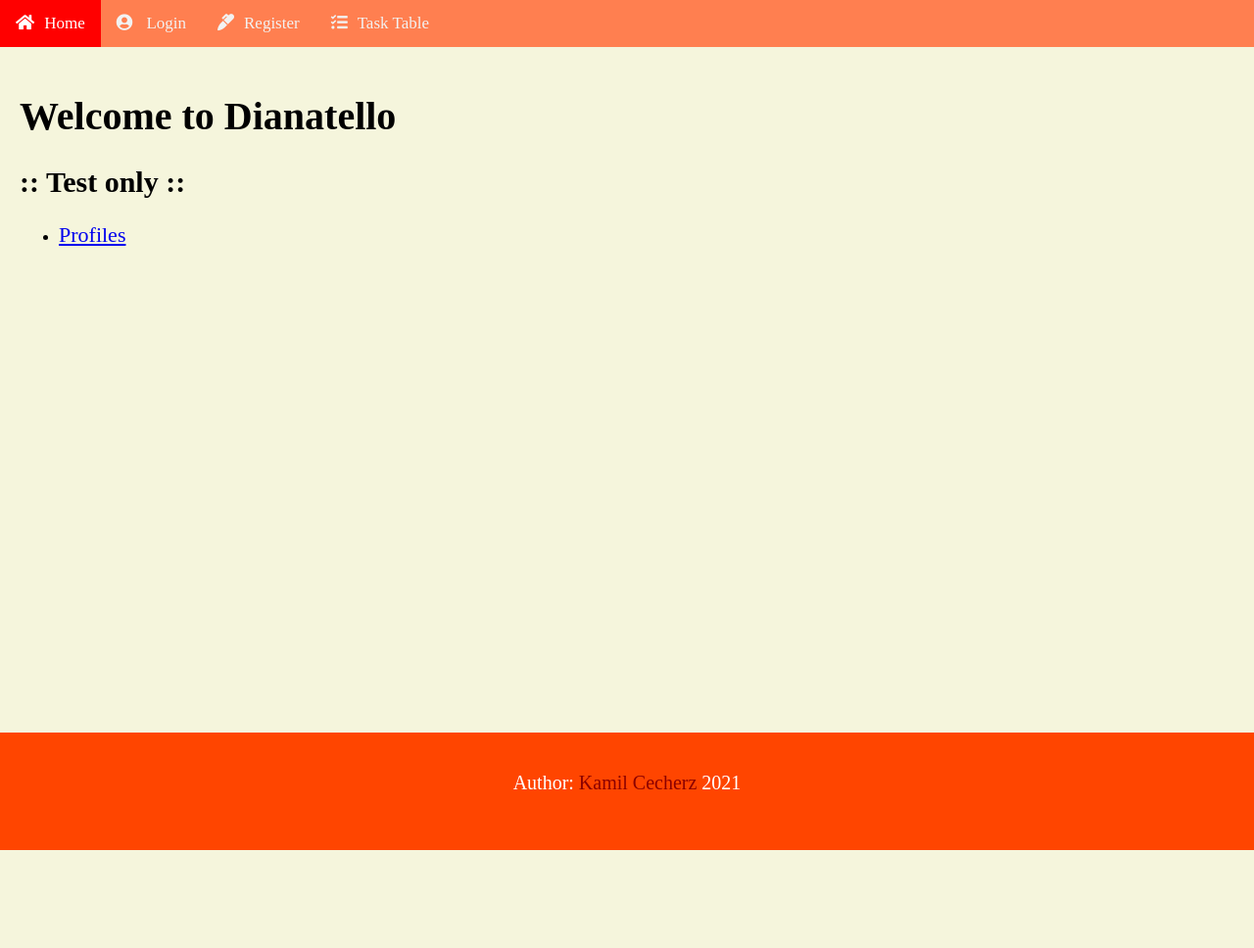
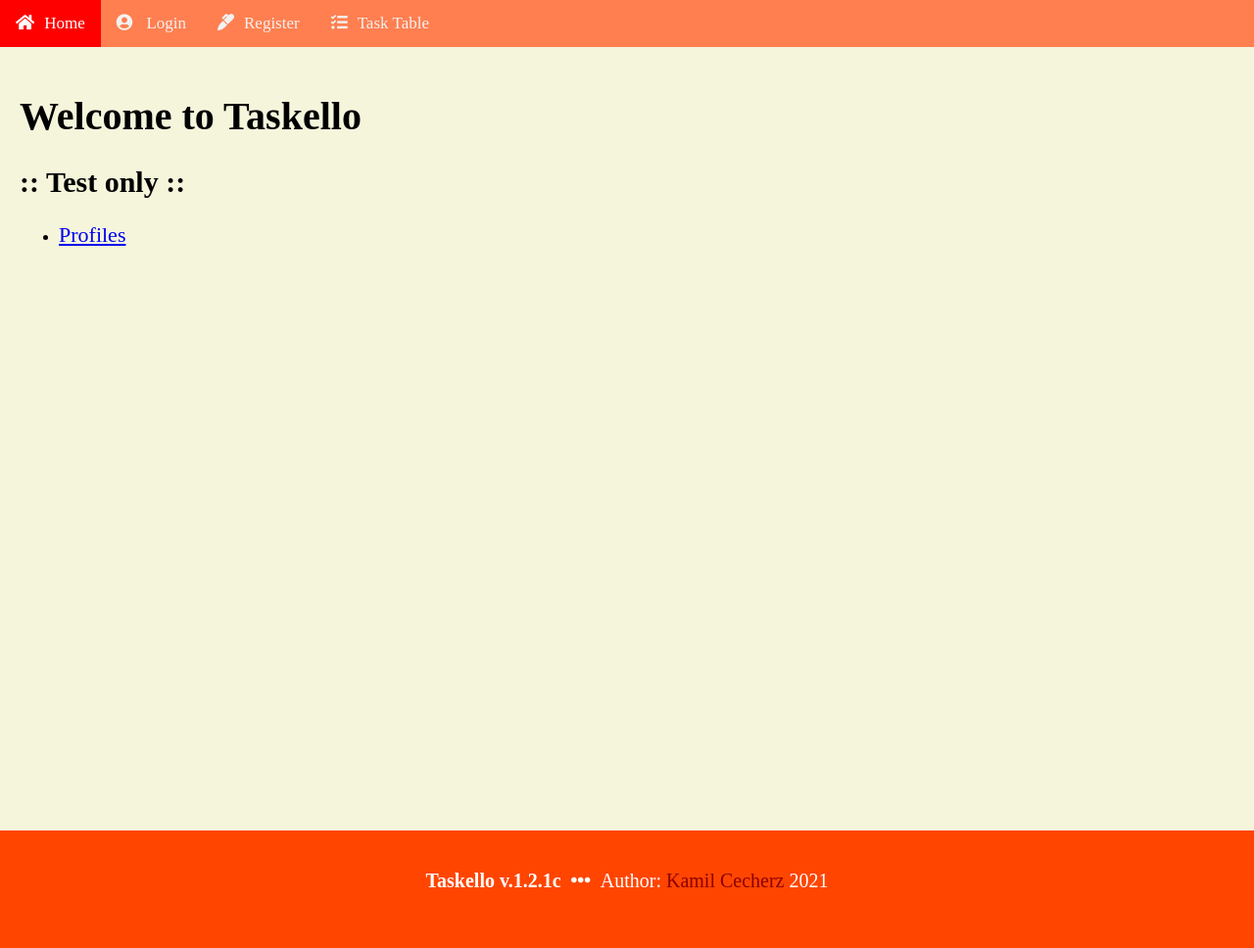
Before and after one commit to pangeon/taskello, a Flask app: page / in a window 1280 px wide. Shown: the whole page at 98% size. Before the commit the page ends 868 px from the top, so only its background shows below. Run offline with Flask 2, Linux system fonts and the light colour scheme.

Commit message:
change app owner fix details

```diff
--- a/app.py
+++ b/app.py
@@ -1 +1,3 @@
 from app import app
+
+app.run(debug=True, host="0.0.0.0")
--- a/app/forms.py
+++ b/app/forms.py
@@ -1,4 +1,3 @@
-from dns.message import Message
 from flask_wtf import FlaskForm
 from wtforms import StringField, PasswordField, BooleanField, SubmitField
 from wtforms.validators import DataRequired, Regexp, ValidationError, Email, EqualTo
--- a/app/web/static/css/main.css
+++ b/app/web/static/css/main.css
@@ -151,7 +151,6 @@ a.icon-task-edit > i {
 }
 .footer {
   height: 100px;
-  margin-top: -100px;
   background-color: orangered;
   color: white;
   text-align: center;
--- a/app/web/templates/base.html
+++ b/app/web/templates/base.html
@@ -4,7 +4,7 @@
     {% if title %}
     <title>{{ title }}</title>
     {% else %}
-    <title>Welcome to Dianetello</title>
+    <title>Welcome to Taskello</title>
     {% endif %}
     <meta charset="utf-8" />
     <link
@@ -68,7 +68,7 @@
     </div>
     <footer class="footer">
       <p>
-        Author: <a href="http://cecherz.pl/">Kamil Cecherz</a> 2021
+        <strong>Taskello v.1.2.1c&nbsp;&nbsp;<i class="fas fa-ellipsis-h"></i></strong>Author: <a href="http://cecherz.pl/">Kamil Cecherz</a> 2021
       </p>
     </footer>
   </body>
--- a/app/web/templates/main.html
+++ b/app/web/templates/main.html
@@ -1,7 +1,7 @@
 {% extends "base.html" %}
 <!-- CONTENT -->
 {% block content %}
-<h1>Welcome to Dianatello</h1>
+<h1>Welcome to Taskello</h1>
 
 <h2>:: Test only ::</h2>
 <ul>
--- a/data/_variables.py
+++ /dev/null
@@ -1,2 +0,0 @@
-version = "0.5.1c"
-name = "Dianatello"
```
Also changed, not shown: test.py (+1 -19 lines), README.md.
